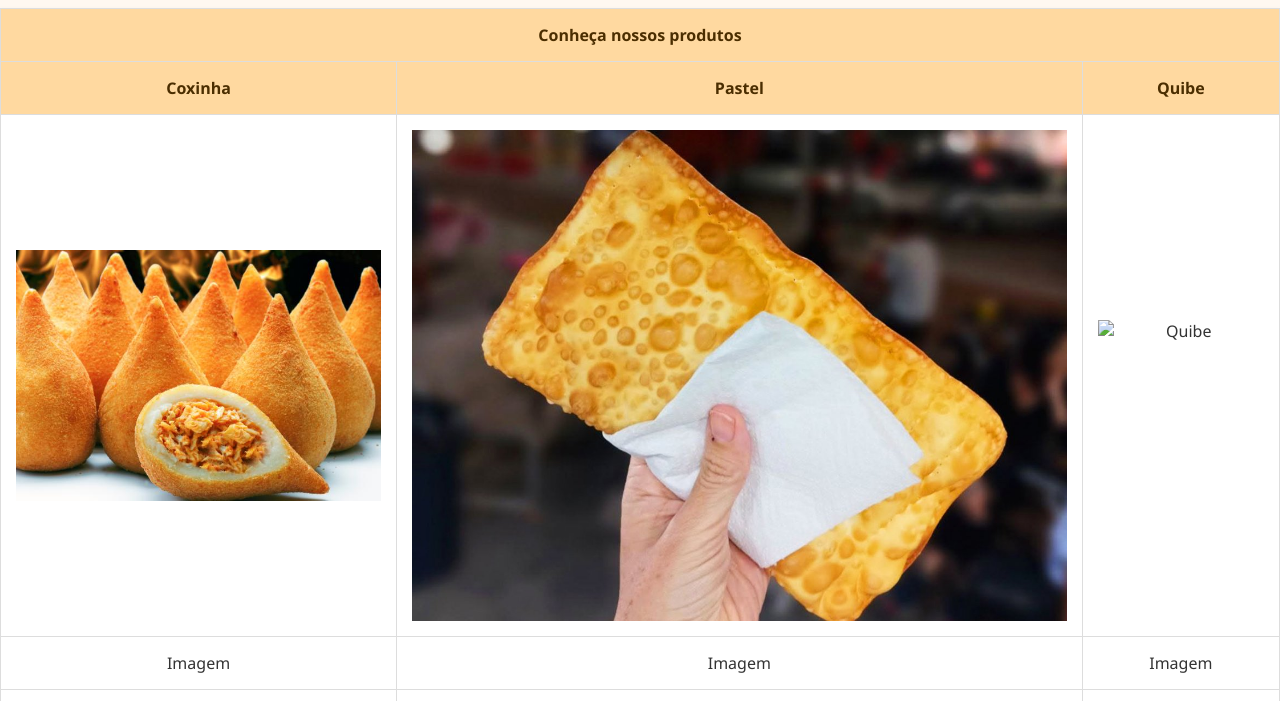
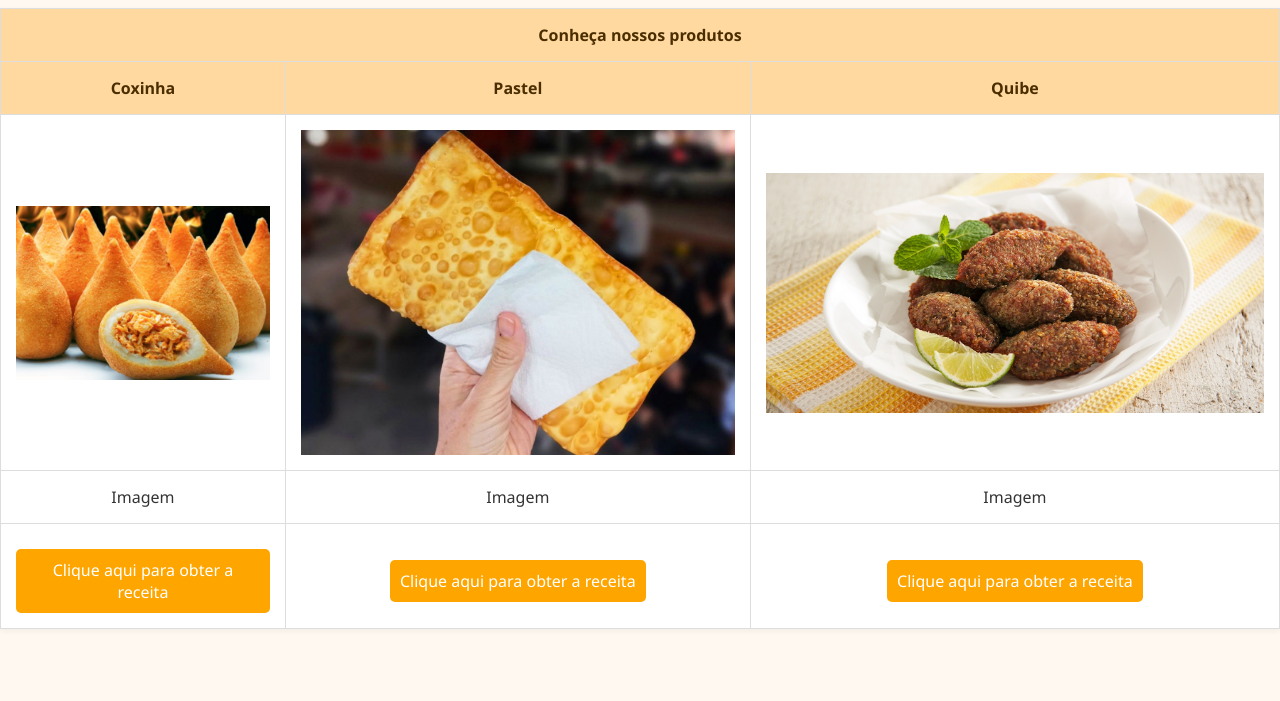
Before and after one commit to pamella000/projetosalgado, a plain HTML site: page index.html in a window 1280 px wide. Shown: the part 603-1304 px from the top of the page. After the commit the page ends 1262 px from the top, so only its background shows below. Drawn offline with Linux system fonts and the light colour scheme.

Commit message:
Update index.html

```diff
--- a/index.html
+++ b/index.html
@@ -49,9 +49,9 @@
       </thead>
       <tbody>
         <tr>
-          <td><img src="coxinha.jpg" alt="Coxinha" width="300" height="200"></td>
+          <td><img src="Coxinha.jpg" alt="Coxinha" width="300" height="200"></td>
           <td><img src="pastel.jpg" alt="Pastel" width="300" height="200"></td>
-          <td><img src="quibe.jpg" alt="Quibe" width="300" height="200"></td>
+          <td><img src="quibe-tradicional.jpg" alt="Quibe" width="300" height="200"></td>
         </tr>
         <tr>
           <td>Imagem</td>
```
